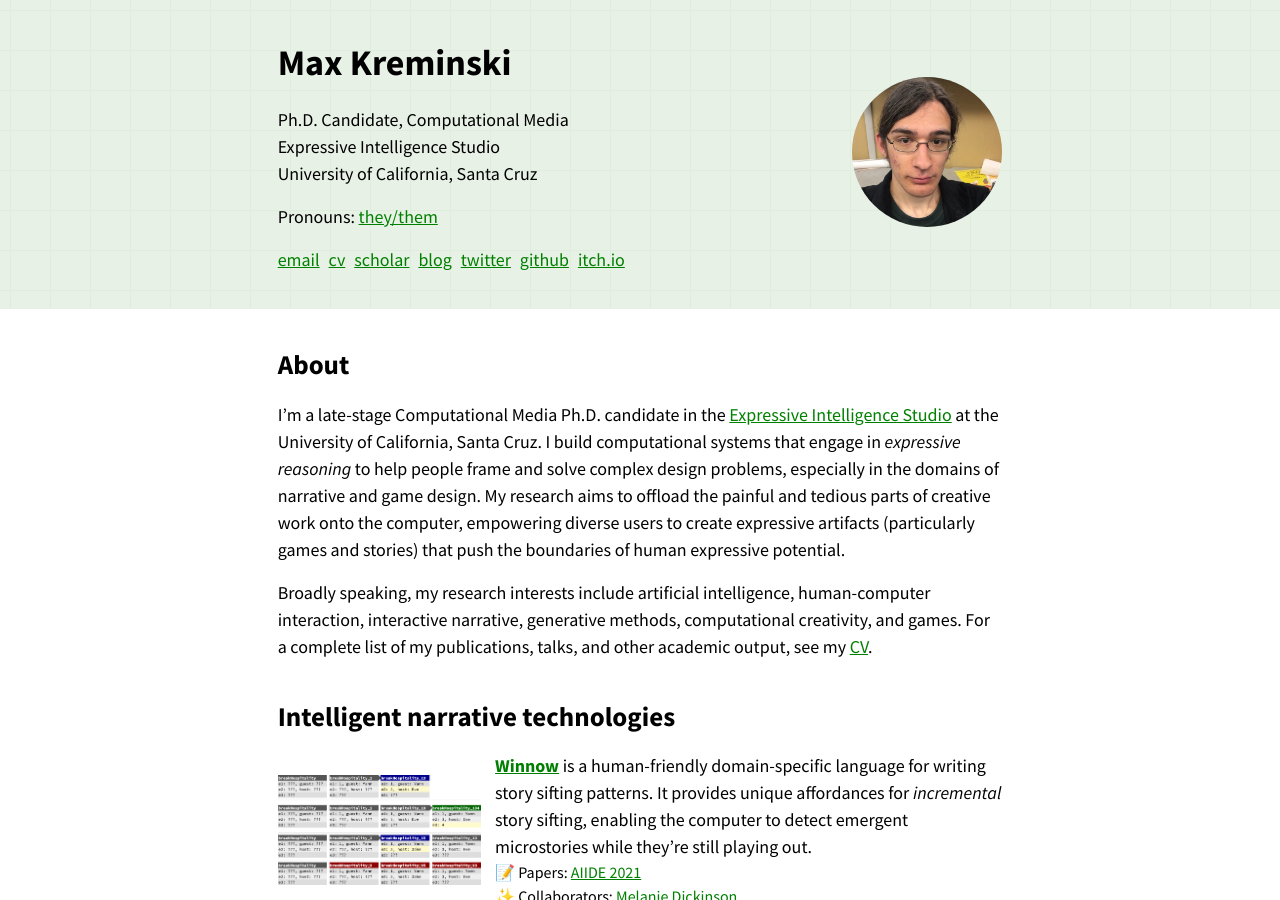
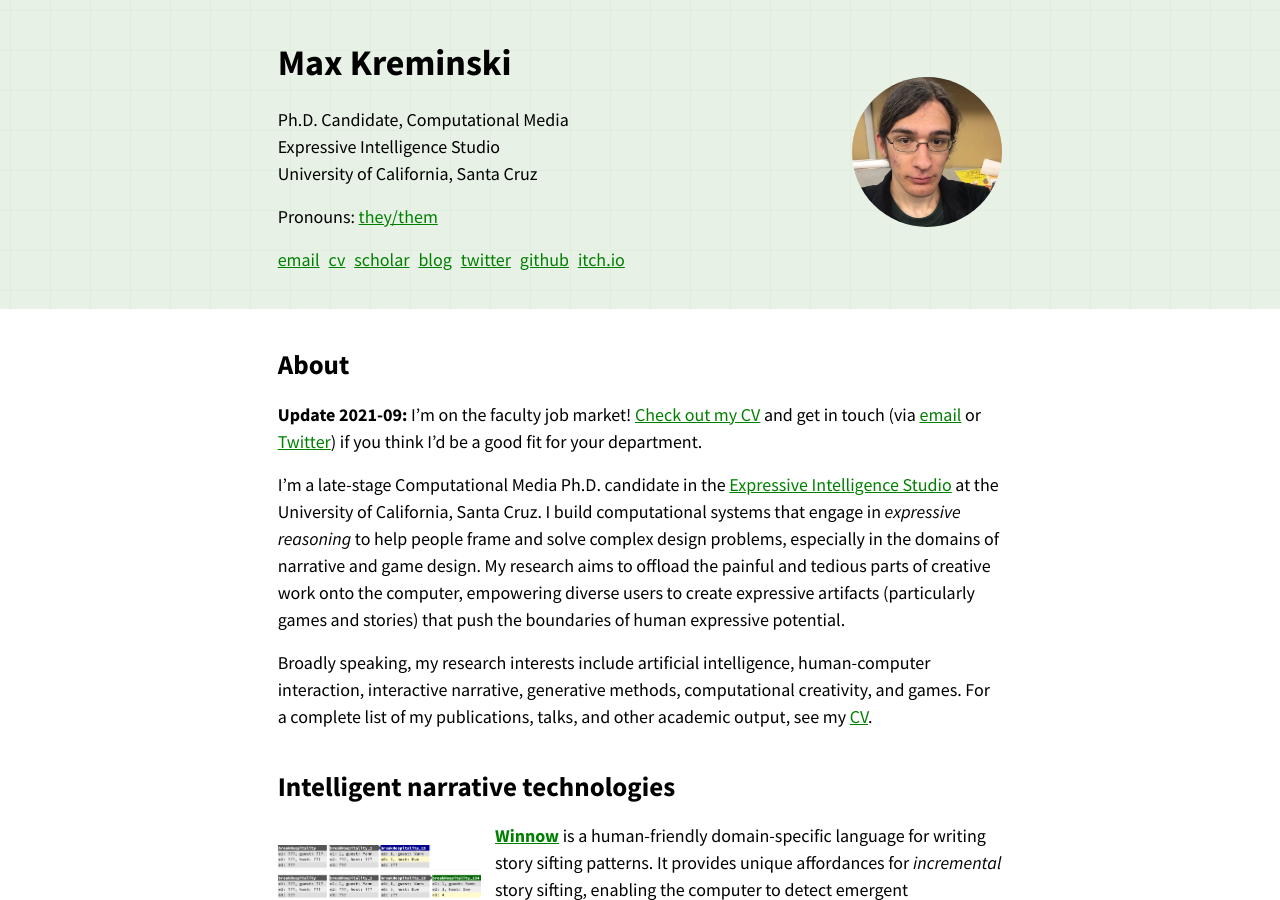
Before and after one commit to mkremins/mkremins.github.io, a Jekyll site: the page built from index.html, in a window 1280 px wide and 900 px high. Built offline with Jekyll 4.4.1, drawn with Linux system fonts in a browser that asks for light colours.

Commit message:
Add job market status para to front page

```diff
--- a/index.html
+++ b/index.html
@@ -151,6 +151,7 @@ layout: null
 		<section class="about">
 			<div class="container">
 				<h2 class="section-title">About</h2>
+				<p><strong>Update 2021-09:</strong> I’m on the faculty job market! <a href="/cv">Check out my CV</a> and get in touch (via <a href="mailto:mkremins@ucsc.edu">email</a> or <a href="https://twitter.com/maxkreminski">Twitter</a>) if you think I’d be a good fit for your department.</p>
 				<p>I’m a late-stage Computational Media Ph.D. candidate in the <a href="https://eis.ucsc.edu">Expressive Intelligence Studio</a> at the University of California, Santa Cruz. I build computational systems that engage in <em>expressive reasoning</em> to help people frame and solve complex design problems, especially in the domains of narrative and game design. My research aims to offload the painful and tedious parts of creative work onto the computer, empowering diverse users to create expressive artifacts (particularly games and stories) that push the boundaries of human expressive potential.</p>
 				<p>Broadly speaking, my research interests include artificial intelligence, human-computer interaction, interactive narrative, generative methods, computational creativity, and games. For a complete list of my publications, talks, and other academic output, see my <a href="/cv">CV</a>.</p>
 			</div>
```
